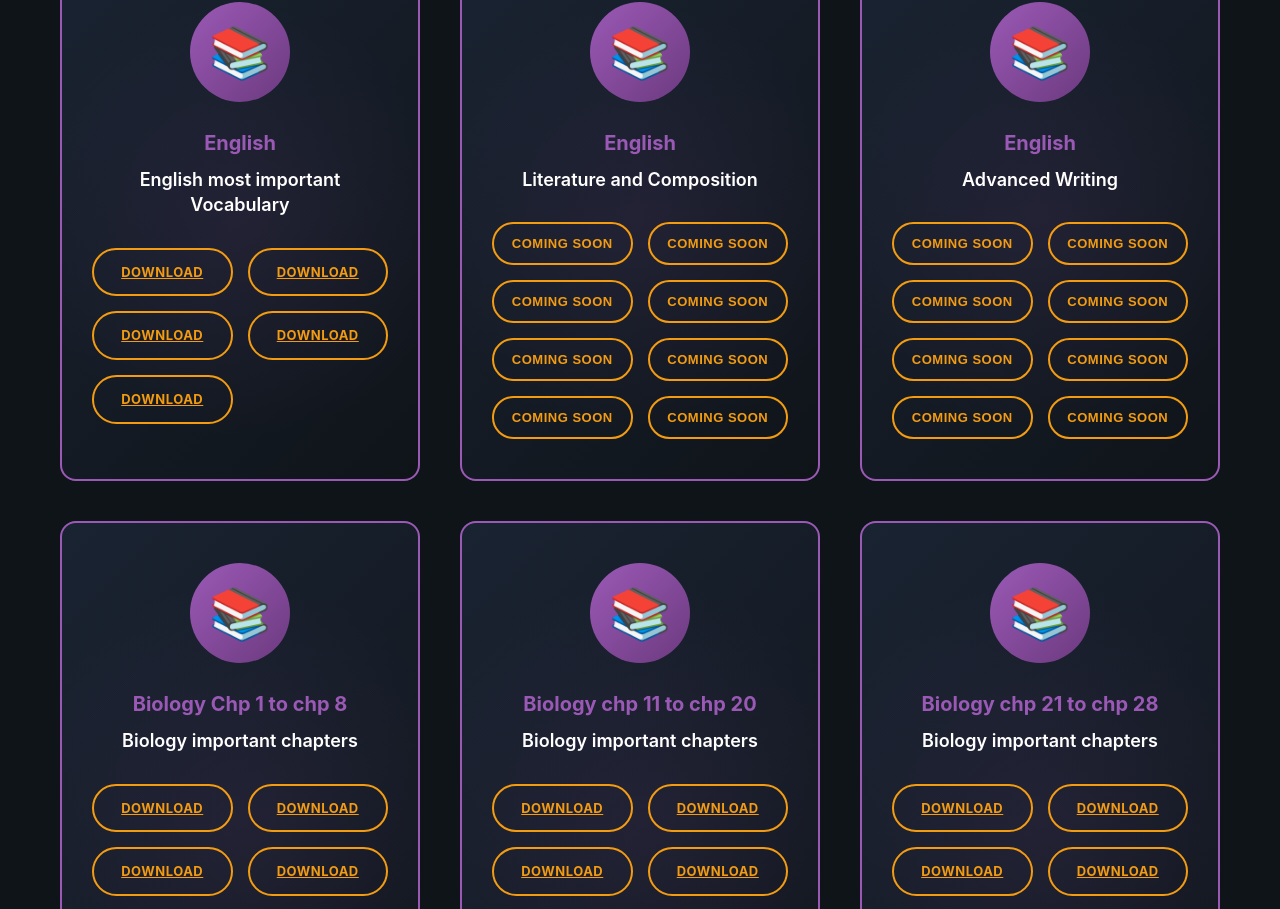
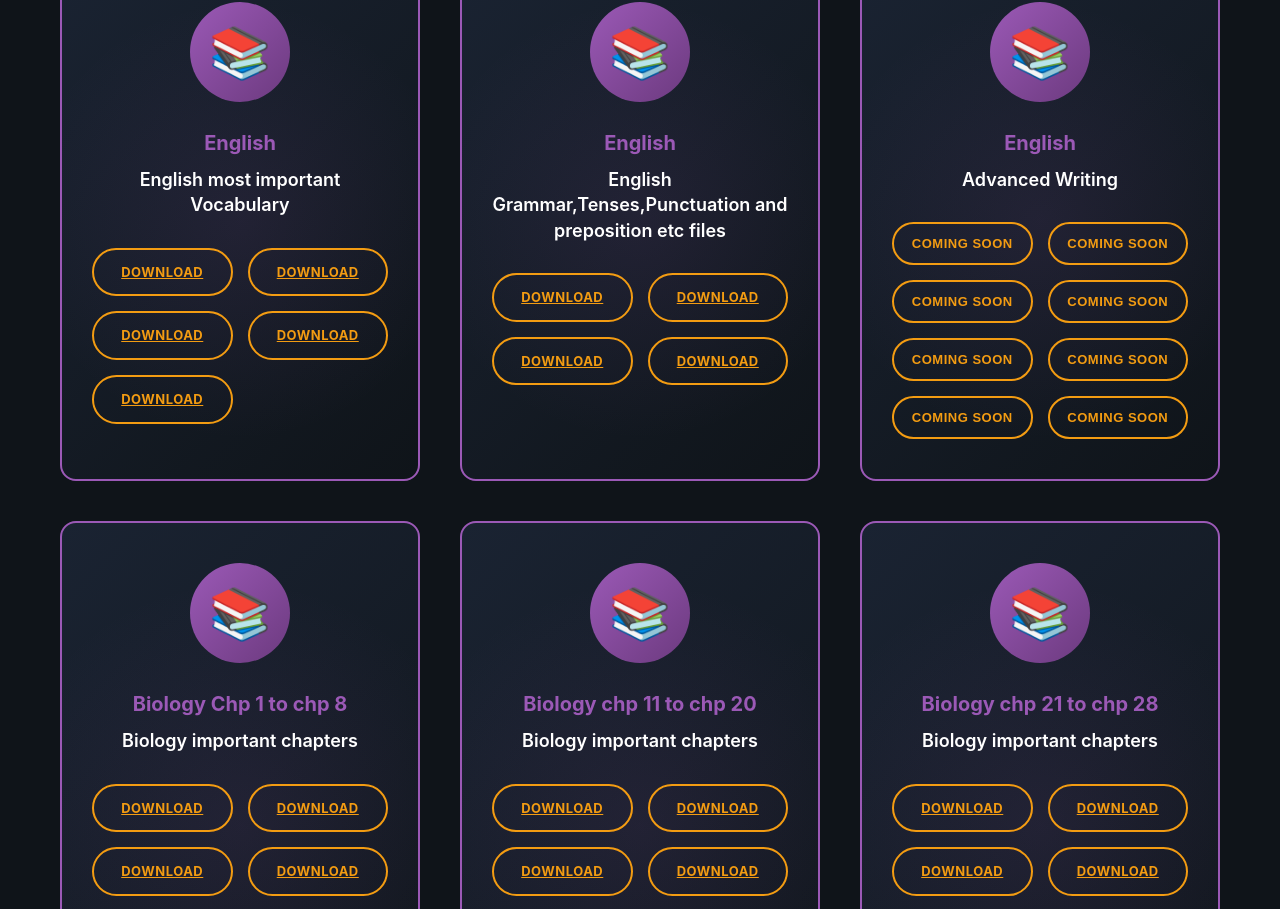
Before and after one commit to Sahirullah/v-lib, a React (Vite) app: page /all-books in a window 1280 px wide. Shown: the part 5684-6593 px from the top of the page. Built offline with nearby package versions, Linux system fonts and the light colour scheme; the HTML template or start-up script is replaced by a standard one.

Commit message:
add new subject

```diff
--- a/src/data/allBooksData.js
+++ b/src/data/allBooksData.js
@@ -73,7 +73,12 @@ export const allBooksData = [
     'https://drive.google.com/file/d/1HmFPZH8_kqqJxKy3TWQF-H6HuSYw4c5M/view?usp=sharing',
     'https://drive.google.com/file/d/1Hkm17ooe5FpJbfpoFwaU0qBQ8n6pSUgc/view?usp=sharing'
   ] },
-  { id: 17, code: 'English', title: 'Literature and Composition', category: 'eng', image: '📚', links: [] },
+  { id: 17, code: 'English', title: 'English Grammar,Tenses,Punctuation and preposition etc files ', category: 'eng', image: '📚', links: [
+    'https://drive.google.com/file/d/10J89zlfmbpSUSOBZqYxPiizNbapD6i8R/view?usp=sharing',
+    'https://drive.google.com/file/d/1QdvZv_nnXbmzoVi8KlUbXByfMBbgSP-5/view?usp=sharing',
+    'https://drive.google.com/file/d/1UDjJ_eimGLxiU5qE6uT7LiF9-brHnSGd/view?usp=sharing',
+    'https://drive.google.com/file/d/1wWy-JCeNYq189F25a7JY8LYLx6UI6F7X/view?usp=sharing'
+  ] },
   { id: 18, code: 'English', title: 'Advanced Writing', category: 'eng', image: '📚', links: [] },
 
 
```
